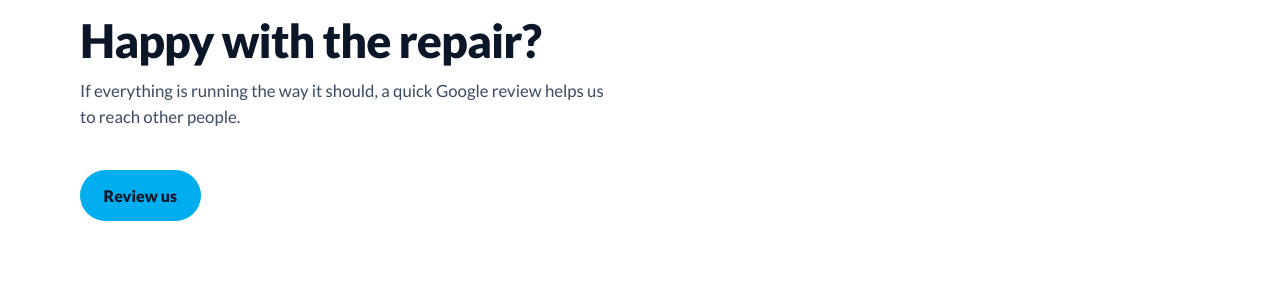
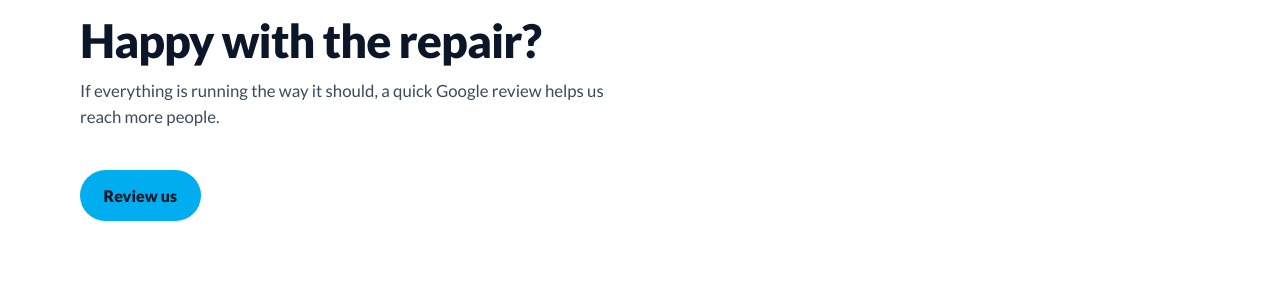
Before and after one commit to linuxer0x42/turriffpcrepair-website, a Jekyll site: the page built from index.html, in a window 1280 px wide and 900 px high, scrolled down 1363 px. Shown: the part 180-480 px from the top of the window. Built offline with Jekyll 4.4.1, drawn with Linux system fonts in a browser that asks for light colours.

Commit message:
feat(index.html): change wording of review section

```diff
--- a/index.html
+++ b/index.html
@@ -70,7 +70,7 @@ description: >-
     <h2>Happy with the repair?</h2>
     <p class="intro">
       If everything is running the way it should, a quick Google review helps
-      us to reach other people.
+      us reach more people.
     </p>
     <p class="actions">
       <a class="btn btn-primary" href="{{ site.review_url }}"
```
